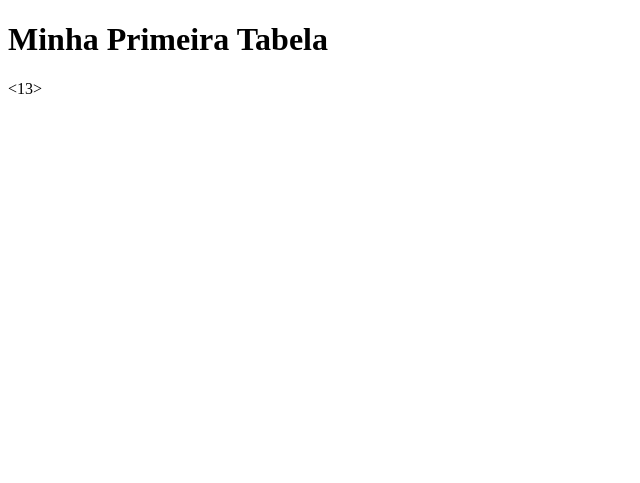
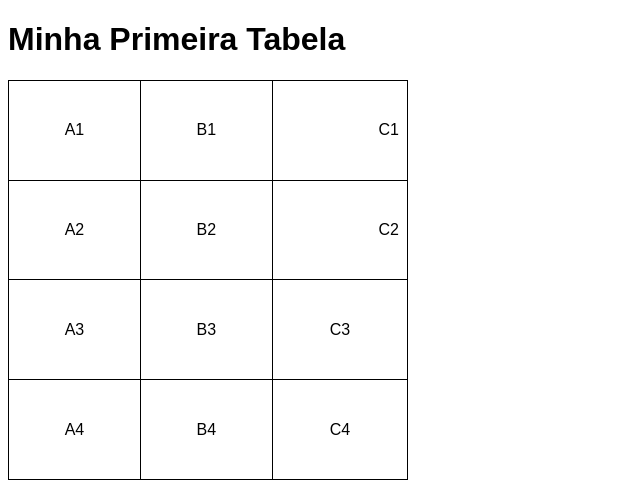
Before and after one commit to sergiofppo/html-css, a plain HTML site: page exercicios/aula23/tabela001.html in a window 1280 px wide. Shown: the whole page, without its empty margins (0-640 px from the left). Drawn offline with Linux system fonts and the light colour scheme.

Commit message:
Update tabela001.html

```diff
--- a/exercicios/aula23/tabela001.html
+++ b/exercicios/aula23/tabela001.html
@@ -4,23 +4,56 @@
     <meta charset="UTF-8">
     <meta name="viewport" content="width=device-width, initial-scale=1.0">
     <title>Tabela</title>
+    <style>
+        body {
+            font-family: Arial, Helvetica, sans-serif;
+        }
+        table {
+            width: 400px;
+            height: 400px;
+            border-collapse: collapse;
+        }
+        td {
+            border: 1px solid black;
+            padding: 8px;
+            text-align: center;
+            vertical-align: middle;
+        }
+        .numero {
+            text-align: right;
+        }
+    </style>
 </head>
 <body>
     <h1>Minha Primeira Tabela</h1>
-    <table>
         <!--
         Hieraquia de tabelas (simples)
         table = tabela
-        table row
-            table header
-            table data
+            table row
+                table header
+                table data
         -->
-    </table>
-        <tr>
-            <td></td>
-            <td></td>
-            <td></td>
-            <13></13>
-        </tr>
+        <table>
+            <tr>
+                <td>A1</td>
+                <td>B1</td>
+                <td class="numero">C1</td>
+            </tr>
+            <tr>
+                <td>A2</td>
+                <td>B2</td>
+                <td class="numero">C2</td>
+            </tr>
+            <tr>
+                <td>A3</td>
+                <td>B3</td>
+                <td>C3</td>
+            </tr>
+            <tr>
+                <td>A4</td>
+                <td>B4</td>
+                <td>C4</td>
+            </tr>
+        </table>
 </body>
 </html>
```
